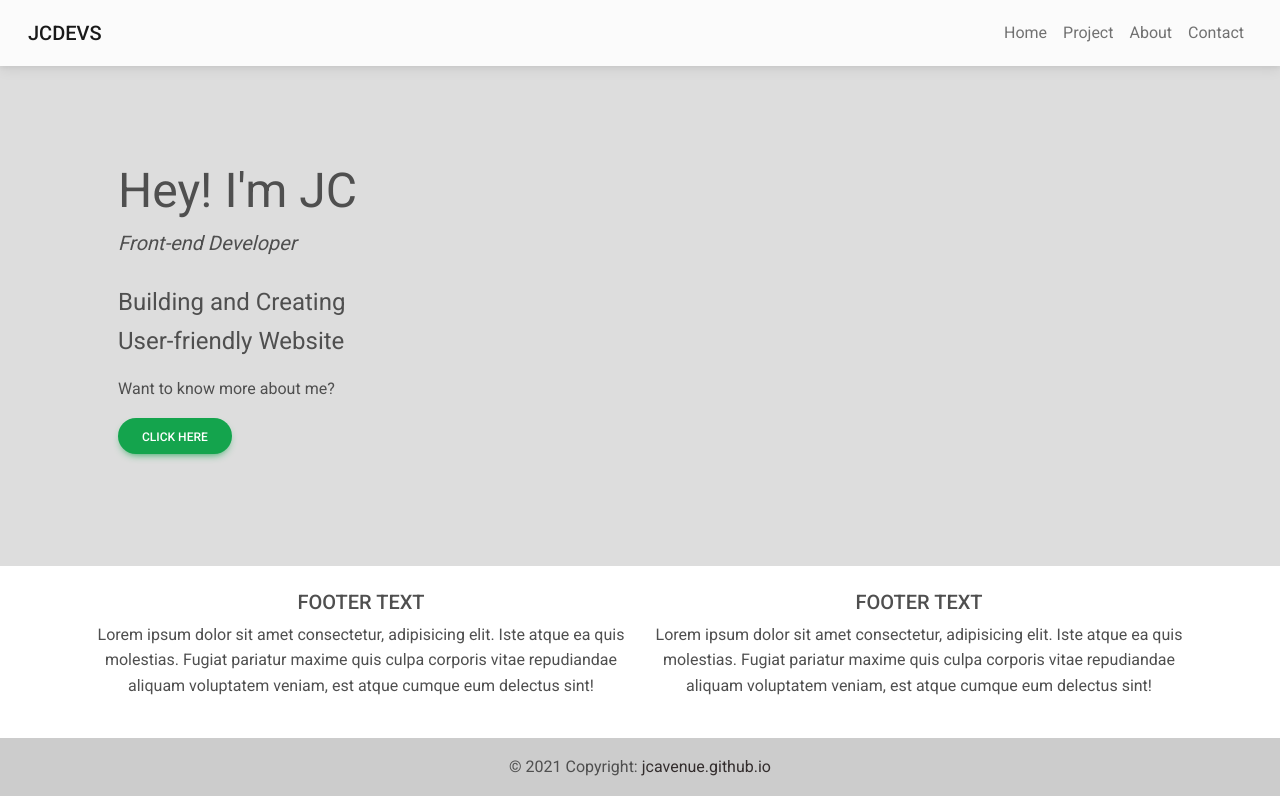
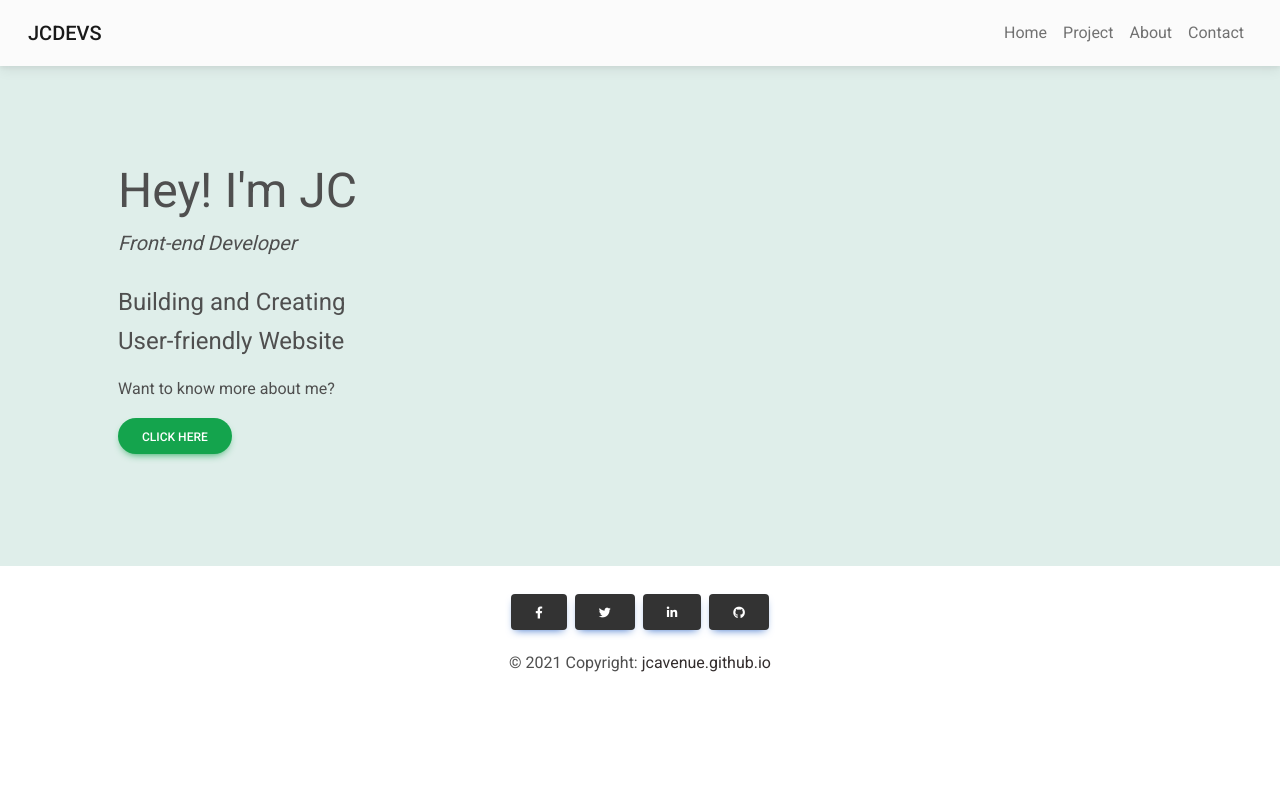
Before and after one commit to jcavenue/jcavenue.github.io, a React (Create React App) app: page / in a window 1280 px wide. Built offline with nearby package versions, Linux system fonts and the light colour scheme.

Commit message:
redo footer style

```diff
--- a/src/Assets/index.css
+++ b/src/Assets/index.css
@@ -8,6 +8,6 @@ header {
 	z-index: 2;
 }
 
-.bg-DDDDDD {
-	background-color: #DDDDDD;
+.bg-DFEEEA {
+	background-color: #DFEEEA;
 }
--- a/src/Components/Footer.js
+++ b/src/Components/Footer.js
@@ -1,39 +1,33 @@
 import React from 'react';
-import { MDBFooter, MDBContainer, MDBRow, MDBCol} from 'mdb-react-ui-kit';
+import { MDBFooter, MDBContainer, MDBIcon, MDBBtn} from 'mdb-react-ui-kit';
 
 export default function Footer() {
   return (
-    <MDBFooter backgroundColor='light' className='text-center text-lg-left'>
+    <MDBFooter style={{backgroundColor: 'white'}} className='text-center text-lg-left'>
       <MDBContainer className='p-4'>
-        <MDBRow>
-          <MDBCol lg='6' md='12' className='mb-4 mb-md-0'>
-            <h5 className='text-uppercase'>Footer text</h5>
-
-            <p>
-              Lorem ipsum dolor sit amet consectetur, adipisicing elit. Iste atque ea quis molestias.
-              Fugiat pariatur maxime quis culpa corporis vitae repudiandae aliquam voluptatem veniam,
-              est atque cumque eum delectus sint!
-            </p>
-          </MDBCol>
-
-          <MDBCol lg='6' md='12' className='mb-4 mb-md-0'>
-            <h5 className='text-uppercase'>Footer text</h5>
-
-            <p>
-              Lorem ipsum dolor sit amet consectetur, adipisicing elit. Iste atque ea quis molestias.
-              Fugiat pariatur maxime quis culpa corporis vitae repudiandae aliquam voluptatem veniam,
-              est atque cumque eum delectus sint!
-            </p>
-          </MDBCol>
-        </MDBRow>
-      </MDBContainer>
-
-      <div className='text-center p-3' style={{ backgroundColor: 'rgba(0, 0, 0, 0.2)' }}>
+        <div>
+					<MDBBtn className='m-1' style={{ backgroundColor: '#333333' }} href='#'>
+						<MDBIcon fab icon='facebook-f' />
+					</MDBBtn>
+					<MDBBtn className='m-1' style={{ backgroundColor: '#333333' }} href=''>
+						<MDBIcon fab icon='twitter' />
+					</MDBBtn>
+					<MDBBtn className='m-1' style={{ backgroundColor: '#333333' }} href='#'>
+						<MDBIcon fab icon='linkedin-in' />
+					</MDBBtn>
+					<MDBBtn className='m-1' style={{ backgroundColor: '#333333' }} href='https://github.com/jcavenue' rel="noreferrer nofollow" target="_blank">
+						<MDBIcon fab icon='github' />
+					</MDBBtn>
+				</div>
+				<div className='text-center p-3'>
         &copy; {new Date().getFullYear()} Copyright:{' '}
         <a className='text-dark' target="_blank" rel="noreferrer nofollow" href='https://jcavenue.github.io/'>
           jcavenue.github.io
         </a>
       </div>
+      </MDBContainer>
+
+
     </MDBFooter>
   );
 }
--- a/src/Components/Home.js
+++ b/src/Components/Home.js
@@ -4,7 +4,7 @@ import { MDBContainer, MDBRow, MDBCol, MDBTypography, MDBBtn } from 'mdb-react-u
 const Home = () => {
 
 	return (
-		<div className='p-5 bg-DDDDDD ' style={{ height: 500,}}>
+		<div className='p-5 bg-DFEEEA ' style={{ height: 500,}}>
 			<MDBContainer>
 				<MDBRow>
 					<MDBCol lg="6" xs="12" className="p-5 text-md-start text-center">
```
